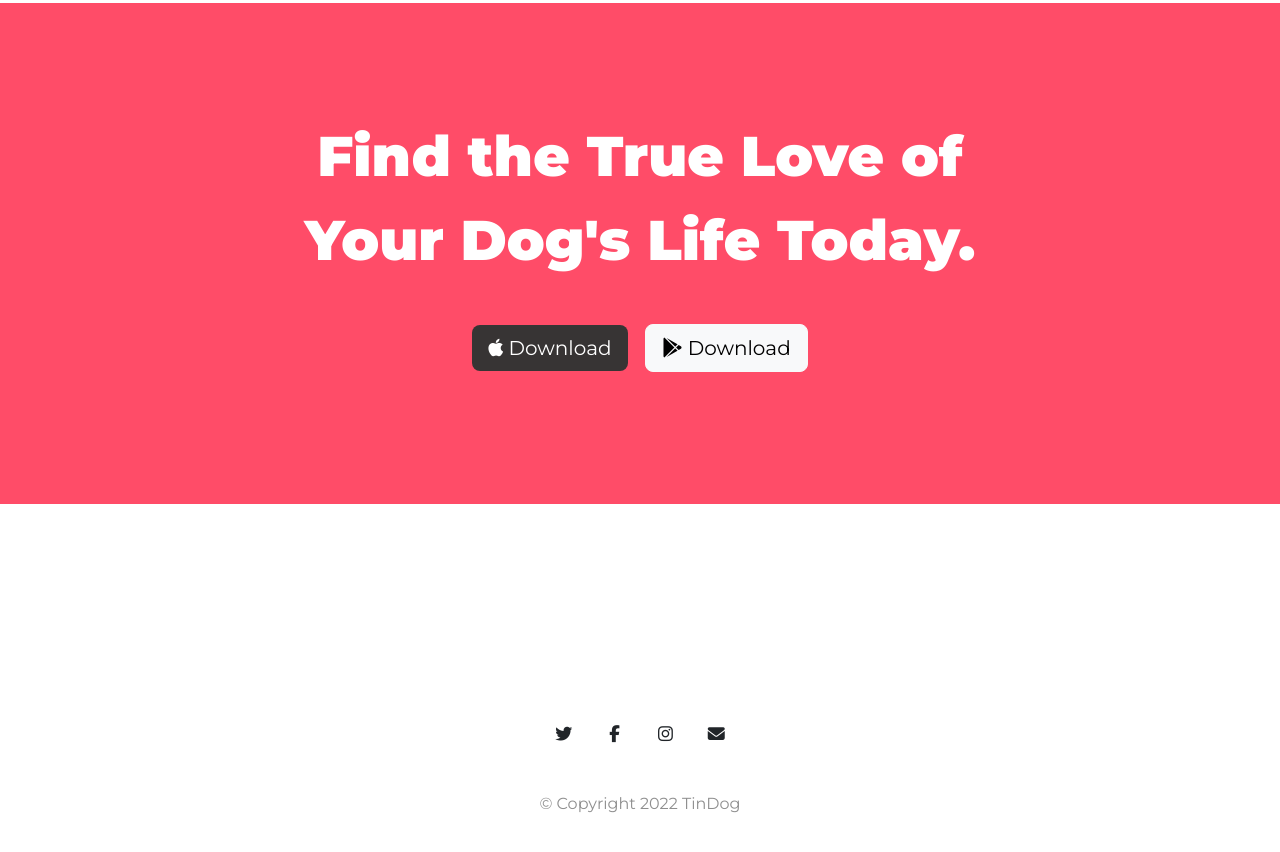
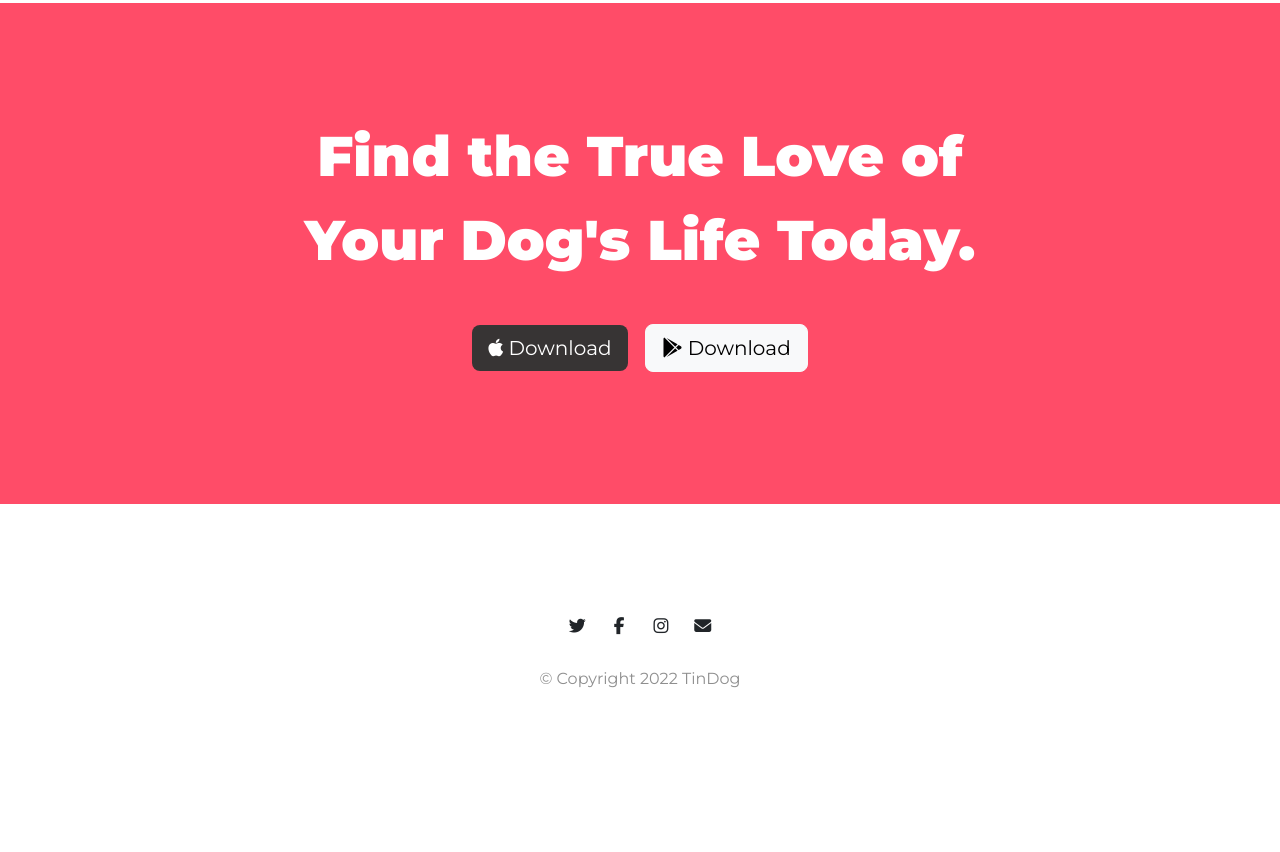
Before and after one commit to gauri17-pro/TinDog-Website, a plain HTML site: page index.html in a window 1280 px wide. Shown: the part 2556-3408 px from the top of the page. After the commit the page ends 3352 px from the top, so only its background shows below. Drawn offline with nearby package versions, Linux system fonts and the light colour scheme.

Commit message:
Update styles.css

```diff
--- a/css/styles.css
+++ b/css/styles.css
@@ -181,6 +181,6 @@ p{
 /* Footer Section  */
 
 .footer-row{
-    padding: 20% 40% 5% 40%;
+    padding: 8% 42% 3% 42%;
     font-size: 17px;
 }
```
